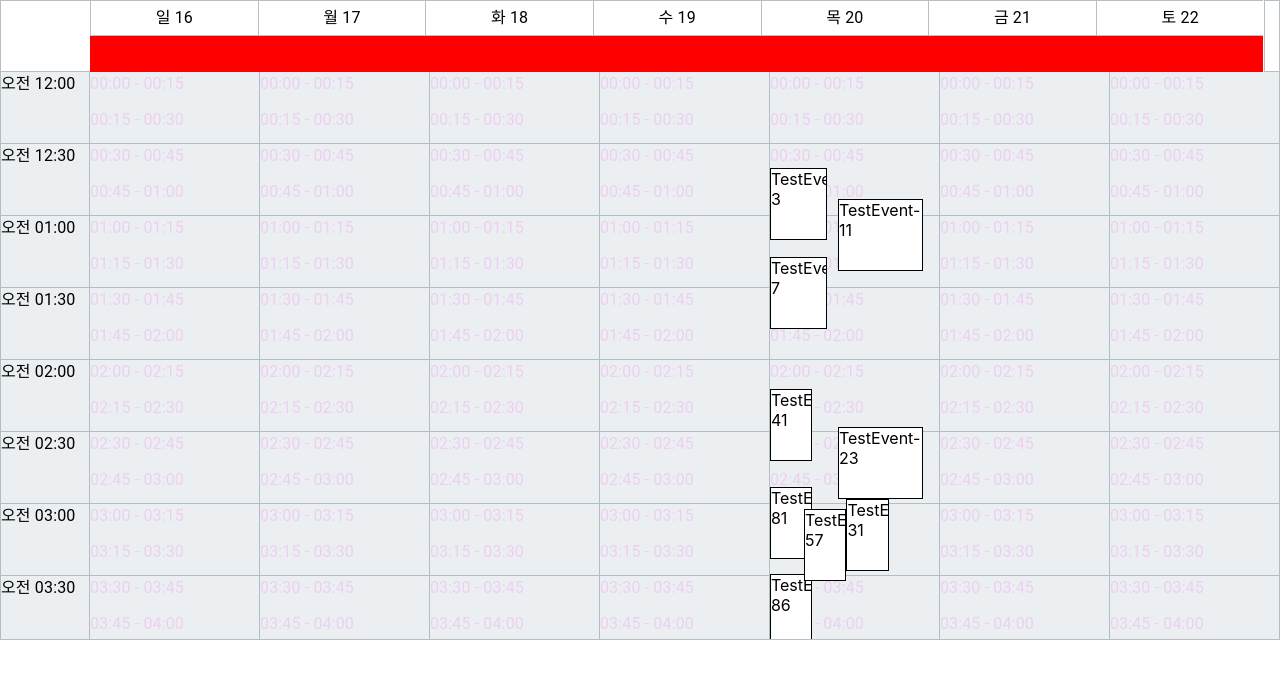
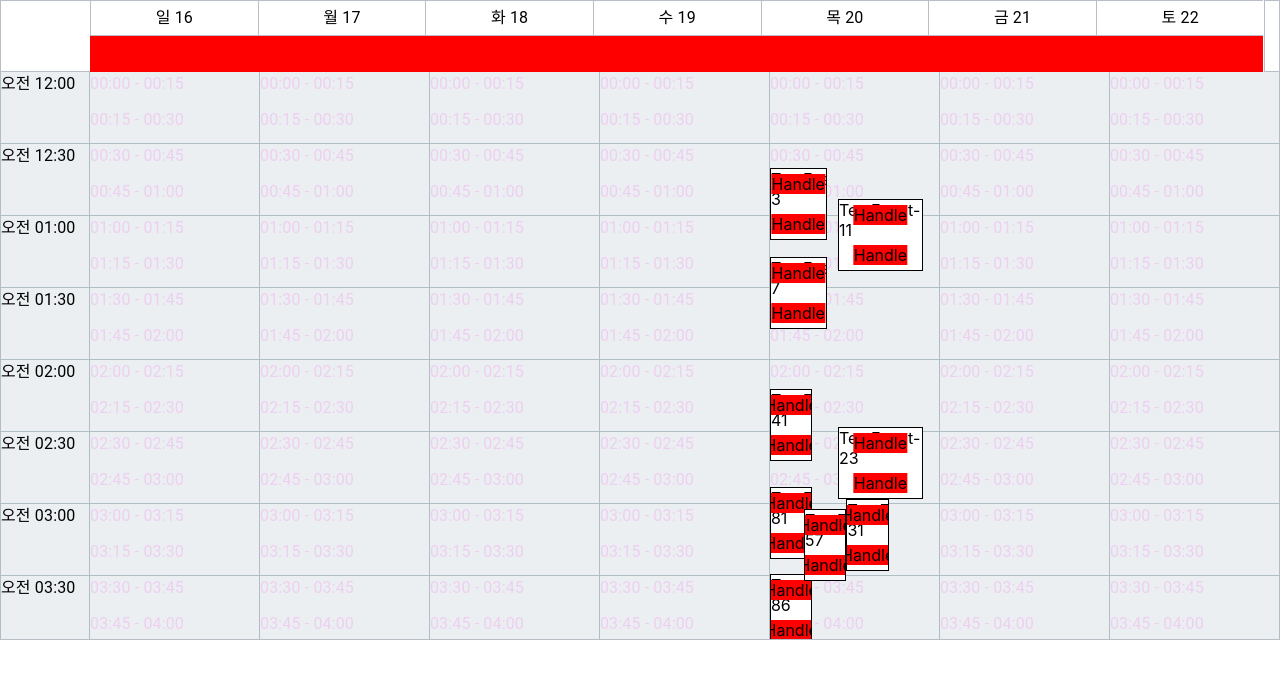
Before and after one commit to blueheart0/Calendar_component, a React (Create React App) app: page / in a window 1280 px wide. Shown: the top 678 px of the page. Built offline with nearby package versions, Linux system fonts and the light colour scheme.

Commit message:
Make Resize handle

```diff
--- a/src/Component/CCCalendar/Component/Views/Component/TimeGrid/Component/EventItem/EventItem.js
+++ b/src/Component/CCCalendar/Component/Views/Component/TimeGrid/Component/EventItem/EventItem.js
@@ -1,9 +1,11 @@
+import Grid from "@material-ui/core/Grid";
 import { makeStyles } from "@material-ui/core/styles";
 import clsx from "clsx";
 import moment from "moment";
 import React, { useEffect, useRef, useState } from "react";
 
-const useStyle = makeStyles(theme => ({
+const useStyle = makeStyles(
+  theme => ({
     root: {
       position: "absolute",
       width: props => `${100 / (props.maxFriends + 1)}%`,
@@ -33,13 +35,32 @@
     is__dragging: {
       // width: 0,
       // height: 0
+    },
+    event__item: {
+      position: "relative"
+    },
+    resize__handle: {
+      position: "absolute",
+      backgroundColor: "red"
+    },
+    resize__handle__top: {
+      top: 5,
+      left: "50%",
+      transform: "translateX(-50%)"
+    },
+    resize__handle__bottom: {
+      bottom: 5,
+      left: "50%",
+      transform: "translateX(-50%)"
     }
-}));
+  }),
+  { name: "EventItem" }
+);
 
 const EventItem = props => {
   const { event, slotHeight, step, id, onEventDrop, maxFriends } = props;
   const [isDragging, setIsDragging] = useState(false);
-  const [dragPos, setDragPos] = useState([0, 0]);
+  const [isResizing, setIsResizing] = useState(false);
   const eventItemRef = useRef();
   const [eventSize, setEventSize] = useState({
     maxFriends: 0,
@@ -81,15 +102,15 @@
   // console.log(event.data.id, event.start.toString());
 
   return (
-    <>
-      <div
+    <Grid
+      item
+      container
       id={id}
-        draggable={true}
+      draggable={!isResizing}
       ref={eventItemRef}
       data-start={event.start.toString()}
       data-end={event.end.toString()}
       onDrop={ev => {
-          // console.log("EventItem-onDrop", ev);
         ev.preventDefault();
         ev.stopPropagation();
         ev.nativeEvent.stopImmediatePropagation();
@@ -107,26 +128,18 @@
           .add(
             24 *
               60 *
-                ((ev.currentTarget.offsetTop +
-                  ev.nativeEvent.offsetY -
-                  data.y) /
+              ((ev.currentTarget.offsetTop + ev.nativeEvent.offsetY - data.y) /
                 ev.currentTarget.offsetParent.scrollHeight),
             "minutes"
           )
           .subtract(
             (24 *
               60 *
-                ((ev.currentTarget.offsetTop +
-                  ev.nativeEvent.offsetY -
-                  data.y) /
+              ((ev.currentTarget.offsetTop + ev.nativeEvent.offsetY - data.y) /
                 ev.currentTarget.offsetParent.scrollHeight)) %
               step,
             "minutes"
           );
-          // console.log(event.start.toISOString());
-          // console.log(_dropStart.toISOString());
-          // _dropStart = _dropStart.isSame(event.start) ? event.start : _dropStart;
-
         onEventDrop({
           start: _dropStart,
           end: _dropStart
@@ -167,19 +180,68 @@
       onDragOver={ev => {
         ev.preventDefault();
         ev.dataTransfer.dropEffect = "move";
-          // setIsHover(true);
-          // ev.nativeEvent.offsetY =
-          //   ev.nativeEvent.offsetY - (ev.nativeEvent.offsetY % step);
       }}
       onDragEnd={e => {
         e.preventDefault();
-          console.log("onDragEnd", e);
+        // console.log("onDragEnd", e);
         setIsDragging(false);
       }}
     >
+      <Grid className={clsx(classes.event__item)} item container>
+        <Grid
+          onMouseDown={e => {
+            e.stopPropagation();
+            e.nativeEvent.stopImmediatePropagation();
+            setIsResizing(true);
+            console.log("onMouseDown", e);
+          }}
+          onMouseUp={e => {
+            e.stopPropagation();
+            e.nativeEvent.stopImmediatePropagation();
+            setIsResizing(false);
+            console.log("onMouseUp", e);
+          }}
+          onMouseLeave={e => {
+            e.stopPropagation();
+            e.nativeEvent.stopImmediatePropagation();
+            setIsResizing(false);
+            console.log("onMouseLeave", e);
+          }}
+          item
+          className={clsx(classes.resize__handle, classes.resize__handle__top)}
+        >
+          Handle
+        </Grid>
         {event.data.title}
-      </div>
-    </>
+        <Grid
+          onMouseDown={e => {
+            e.stopPropagation();
+            e.nativeEvent.stopImmediatePropagation();
+            setIsResizing(true);
+            console.log("onMouseDown", e);
+          }}
+          onMouseUp={e => {
+            e.stopPropagation();
+            e.nativeEvent.stopImmediatePropagation();
+            setIsResizing(false);
+            console.log("onMouseUp", e);
+          }}
+          onMouseLeave={e => {
+            e.stopPropagation();
+            e.nativeEvent.stopImmediatePropagation();
+            setIsResizing(false);
+            console.log("onMouseLeave", e);
+          }}
+          item
+          className={clsx(
+            classes.resize__handle,
+            classes.resize__handle__bottom
+          )}
+        >
+          Handle
+        </Grid>
+      </Grid>
+    </Grid>
   );
 };
 export default EventItem;
```
Lines whose indentation alone changed are shown as unchanged.
